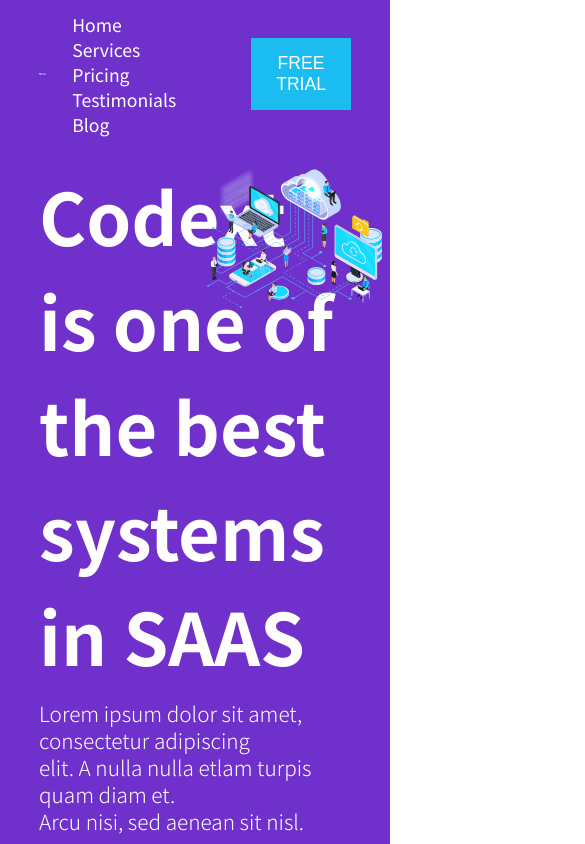
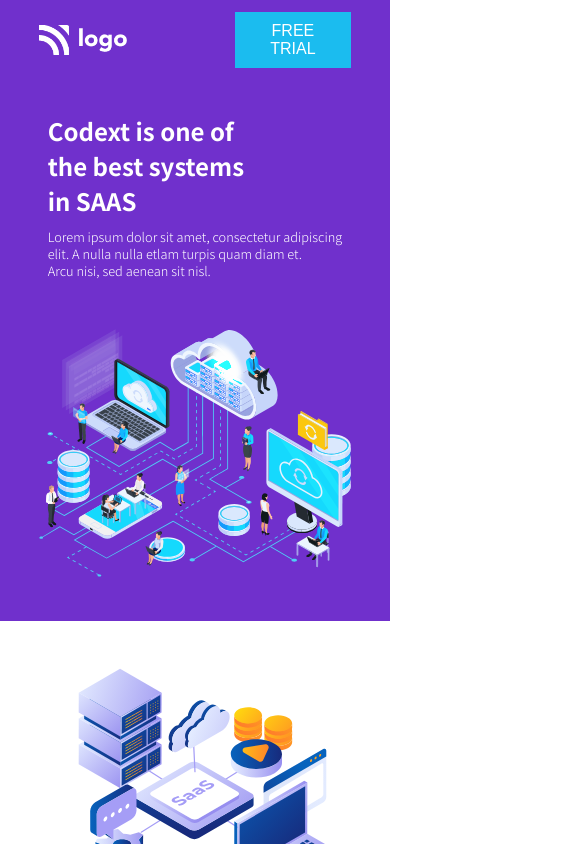
Before and after one commit to HarshT10/SASS-Landing-Page, a plain HTML site: page index.html in a window 390 px wide. Shown: the top 844 px of the page, 585 px wide, since content can reach past the window. Drawn offline with Linux system fonts and the light colour scheme.

Commit message:
Updated with Full Responsiveness

```diff
--- a/css/styles.css
+++ b/css/styles.css
@@ -1,58 +1,58 @@
 @import url('https://fonts.googleapis.com/css2?family=Noto+Sans+JP:wght@300;400;500;700&display=swap');
 
-*{
+* {
     margin: 0;
     padding: 0;
     outline: none;
     box-sizing: border-box;
 }
 
-body{
+body {
     font-family: 'Noto Sans JP', sans-serif;
 }
 
-.container{
-   margin: 0 10%;
+.container {
+    margin: 0 10%;
 }
 
 /* Header */
 
-header{
+header {
     background-color: #7030CC;
     padding-top: 3%;
 }
 
 /* Navbar */
 
-.navbar{
+.navbar {
     display: flex;
     justify-content: flex-end;
     align-items: center;
 }
 
-.navbar-logo{
+.navbar-logo {
     margin-right: auto;
 }
 
-.navbar-logo .brand-logo{
+.navbar-logo .brand-logo {
     width: 80%;
     display: flex;
 }
 
-.lists{
+.lists {
     list-style: none;
 }
 
-.lists .list-item{
+.lists .list-item {
     display: inline-block;
     padding: 0 25px;
 }
 
-.lists .blog{
+.lists .blog {
     padding-right: 0px;
 }
 
-.lists .list-item .nav-link{
+.lists .list-item .nav-link {
     font-size: 1.1rem;
     text-decoration: none;
     color: #ffffff;
@@ -61,18 +61,18 @@
     transition: .1s ease-in-out;
 }
 
-.lists .list-item .nav-link:hover{
+.lists .list-item .nav-link:hover {
     border-bottom: 2px solid #AA54D7;
     color: #1BBCEF;
 }
 
 /* Header Button */
 
-.nav-btn-wrapper{
+.nav-btn-wrapper {
     margin-left: 50px;
 }
 
-.nav-btn-wrapper .btn{
+.nav-btn-wrapper .btn {
     background-color: #1BBCEF;
     color: #ffffff;
     font-size: 1.1rem;
@@ -82,26 +82,26 @@
     transition: .1s ease-in-out;
 }
 
-.nav-btn-wrapper .btn:hover{
+.nav-btn-wrapper .btn:hover {
     box-shadow: 0 0 9px -2px #000000;
     transform: translateY(-5%);
 }
 
 /* Intro Section */
 
-#intro-section{
+#intro-section {
     background-color: #7030CC;
     height: 90vh;
     padding-top: 5%;
 }
 
-.intro-heading h2{
+.intro-heading h2 {
     margin-top: 2%;
     color: #ffffff;
     font-size: 4.5rem;
 }
 
-.intro-desc p{
+.intro-desc p {
     font-size: 1.3rem;
     margin-top: 4%;
     color: #ffffff;
@@ -111,7 +111,7 @@
 
 /* Intro-Image */
 
-.intro-image{
+.intro-image {
     position: absolute;
     right: 2%;
     top: 20%;
@@ -120,54 +120,55 @@
 
 /* Features Section */
 
-#features{
+#features {
     padding-top: 5%;
 }
 
-.features-heading h3{
+.features-heading h3 {
     font-size: 2.5rem;
 }
 
-.col-wrapper{
-    display: flex;
-    justify-content: space-between;
+.col-wrapper {
+    display: grid;
+    grid-template-columns: repeat(2, 1fr);
+    gap: 50px;
 }
 
-.col-1 .features-image-wrapper .features-image{
+.col-1 .features-image-wrapper .features-image {
     display: flex;
-    width: 160%;
+    width: 100%;
 }
 
-.col-2{
+.col-2 {
     padding-top: 4%;
 }
 
-.feature{
+.feature {
     padding-top: 10%;
 }
 
-.feature .fa-share{
+.feature .fa-share {
     margin-right: 10px;
     width: 25px;
 }
 
-.feature .share-1{
+.feature .share-1 {
     color: #F28A3F;
 }
 
-.feature .share-2{
+.feature .share-2 {
     color: #7ACA3A;
 }
 
-.feature .share-3{
+.feature .share-3 {
     color: #3F9CF2;
 }
 
-.feature h4{
+.feature h4 {
     font-size: 2rem;
 }
 
-.feature p{
+.feature p {
     margin-left: 45px;
     line-height: 2;
     margin-top: 3%;
@@ -176,25 +177,26 @@
 
 /* Services */
 
-#services{
+#services {
     padding-top: 6%;
     text-align: center;
 }
 
-.services-heading{
+.services-heading {
     font-size: 2rem;
 }
 
 /* Cards */
 
-.cards{
+.cards {
     display: flex;
     width: 100%;
     justify-content: space-around;
     padding: 5% 0;
+    gap: 20px;
 }
 
-.card{
+.card {
     background-color: #ffffff;
     box-shadow: 4px 4px 23px -15px #000000;
     width: 280px;
@@ -202,35 +204,369 @@
     transition: .2s ease-in-out;
 }
 
-.card-image{
+.card-image {
     padding: 35px;
 }
 
-.card-logo{
+.card-logo {
     width: 80%;
 }
 
-.card-body{
+.card-body {
     border-radius: 35px;
     padding: 10px 35px 25px;
 }
 
-.card-body h4{
+.card-body h4 {
     font-size: 1.7rem;
 }
 
-.card-body p{
+.card-body p {
     font-size: 1.1rem;
     margin-top: 5%;
 }
 
 /* Card Hover */
 
-.card:hover{
+.card:hover {
     transform: translateY(-5%);
 }
 
-.card:hover .card-body{
+.card:hover .card-body {
     background-color: #7030CC;
     color: #ffffff;
 }
+
+/* Media Queries */
+
+@media only screen and (max-width: 1440px) {
+
+    /* Navbar */
+
+    .navbar-logo {
+        margin-right: auto;
+    }
+
+    .navbar-logo .brand-logo {
+        width: 80%;
+    }
+
+    /* Intro Section */
+
+    #intro-section {
+        height: 100%;
+        padding: 10% 0;
+    }
+
+
+    .intro-content {
+        display: grid;
+        grid-template-columns: repeat(2, 1fr);
+        align-items: center;
+        gap: 50px;
+    }
+
+
+    .intro-heading h2 {
+        font-size: 3.5rem;
+    }
+
+    .intro-desc p {
+        font-size: 1.3rem;
+    }
+
+    /* Intro-Image */
+
+    .intro-image {
+        position: static;
+        width: 100%;
+    }
+
+    /* Features Section */
+    .col-wrapper {
+        align-items: center;
+    }
+
+}
+
+@media only screen and (max-width: 1210px) {
+
+    /* Intro Section */
+
+    #intro-section {
+        background-color: #7030CC;
+        height: 100%;
+        padding: 10% 0;
+    }
+
+    .intro-content {
+        display: grid;
+        grid-template-columns: repeat(2, 1fr);
+        align-items: center;
+        gap: 50px;
+    }
+
+    .intro-heading h2 {
+        font-size: 3.5rem;
+    }
+
+    .intro-desc p {
+        font-size: 1.2rem;
+    }
+
+    /* Cards */
+    .cards {
+        display: flex;
+        width: 100%;
+        flex-wrap: wrap;
+        gap: 50px;
+        justify-content: space-around;
+        padding: 5% 0;
+    }
+
+    .cards .card {
+        width: 40%;
+    }
+
+}
+
+@media only screen and (max-width: 1024px) {
+
+    .lists {
+        display: none;
+    }
+
+    /* Intro Section */
+
+    .intro-content {
+        display: grid;
+        grid-template-columns: repeat(2, 1fr);
+        align-items: center;
+        gap: 50px;
+    }
+
+    .intro-heading h2 {
+        font-size: 2.5rem;
+    }
+
+    .intro-desc p {
+        font-size: 1rem;
+    }
+
+    /* Features Section */
+
+    #features {
+        padding-top: 5%;
+    }
+
+    .features-heading h3 {
+        font-size: 2.5rem;
+    }
+
+    .col-wrapper {
+        display: flex;
+        flex-direction: column;
+        gap: 50px;
+    }
+
+    .col-1 .features-image-wrapper .features-image {
+        display: flex;
+        width: 100%;
+    }
+
+    .col-2 {
+        padding-top: 4%;
+    }
+
+    .feature {
+        padding-top: 10%;
+    }
+
+    .feature .fa-share {
+        margin-right: 10px;
+        width: 25px;
+    }
+
+    .feature h4{
+        font-size: 1.5rem;
+    }
+
+    .feature p {
+        font-size: 1rem;
+    }
+
+    /* Cards */
+
+    .cards .card {
+        width: 40%;
+    }
+
+}
+
+@media only screen and (max-width: 768px) {
+
+    .navbar-logo .brand-logo {
+        width: 70%;
+    }
+
+    .lists {
+        display: none;
+    }
+
+    .nav-btn-wrapper .btn {
+        font-size: 1rem;
+        padding: 10px 20px;
+    }
+
+    /* Intro Section */
+
+
+    .intro-content {
+        display: flex;
+        flex-direction: column;
+        align-items: center;
+        gap: 50px;
+    }
+
+    .intro-image {
+        width: 100%;
+    }
+
+    .intro-heading h2 {
+        font-size: 3rem;
+        width: 100%;
+    }
+
+    .intro-desc p {
+        font-size: 1rem;
+    }
+
+    /* Cards */
+
+    .cards .card {
+        width: 45%;
+    }
+
+}
+
+@media only screen and (max-width: 640px) {
+
+    /* Cards */
+
+    .cards .card {
+        width: 50%;
+    }
+}
+
+@media only screen and (max-width: 480px) {
+
+    .navbar-logo .brand-logo {
+        width: 60%;
+    }
+
+    .lists {
+        display: none;
+    }
+
+    .nav-btn-wrapper .btn {
+        font-size: 1rem;
+        padding: 10px 20px;
+    }
+
+    /* Intro Section */
+
+
+    .intro-content {
+        display: flex;
+        flex-direction: column;
+        align-items: center;
+        gap: 50px;
+    }
+
+    .intro-image {
+        width: 100%;
+    }
+
+    .intro-heading h2 {
+        font-size: 2.5rem;
+        width: 100%;
+    }
+
+    .intro-desc p {
+        font-size: 1rem;
+    }
+
+    /* Cards */
+
+    .cards{
+        margin-top: 5%;
+    }
+
+    .cards .card {
+        width: 80%;
+    }
+
+}
+
+@media only screen and (min-width: 320px) and (max-width: 480px) {
+
+    .navbar-logo .brand-logo {
+        width: 60%;
+    }
+
+    .lists {
+        display: none;
+    }
+
+    .nav-btn-wrapper .btn {
+        font-size: 1rem;
+        padding: 10px 20px;
+    }
+
+    /* Intro Section */
+
+
+    .intro-content {
+        display: flex;
+        flex-direction: column;
+        align-items: center;
+        gap: 50px;
+    }
+
+    .intro-image {
+        width: 100%;
+    }
+
+    .intro-heading h2 {
+        font-size: 1.5rem;
+        width: 100%;
+    }
+
+    .intro-desc p {
+        font-size: .8rem;
+    }
+
+    .features-heading h3 {
+        font-size: 1.7rem;
+        text-align: center;
+    }
+
+    /* Cards */
+
+    #services {
+        padding-top: 10%;
+    }
+
+    .services-heading {
+        font-size: 1.5rem;
+    }
+
+    .cards{
+        margin-top: 5%;
+    }
+
+    .cards .card {
+        width: 100%;
+    }
+
+}
--- a/index.html
+++ b/index.html
@@ -64,6 +64,7 @@
 
             <div class="intro-content">
 
+                <div class="text-content">
                     <div class="intro-heading">
                         <h2>
                             Codext is one of <br> the best systems <br> in SAAS
@@ -76,13 +77,13 @@
                             diam et. <br> Arcu nisi, sed aenean sit nisl.
                         </p>
                     </div>
-
                 </div>
 
                 <div class="intro-image-wrapepr">
                     <img src="images/SASS System.svg" alt="SASS" class="intro-image">
                 </div>
 
+            </div>
 
         </div>
 
```
Lines whose indentation alone changed are shown as unchanged.
